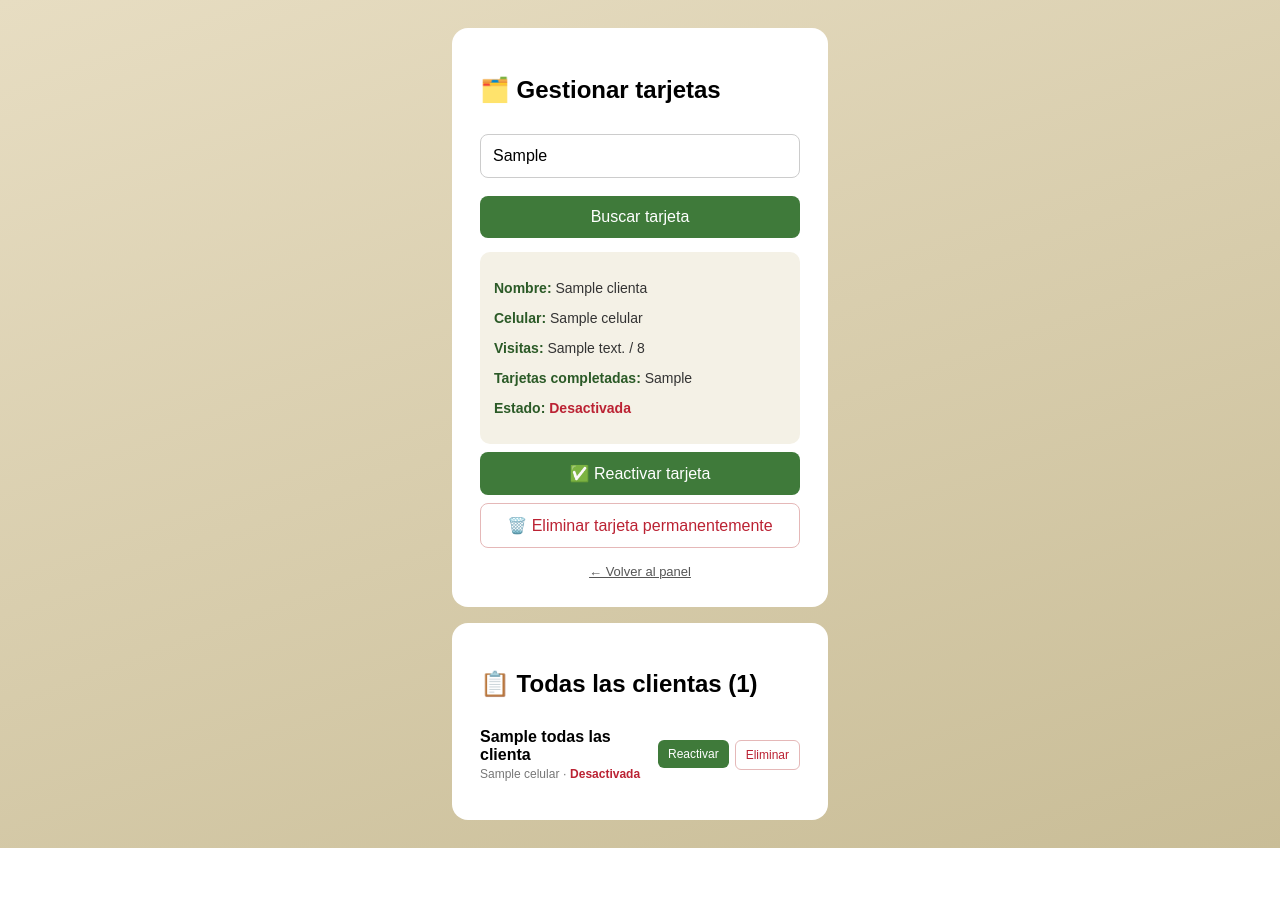
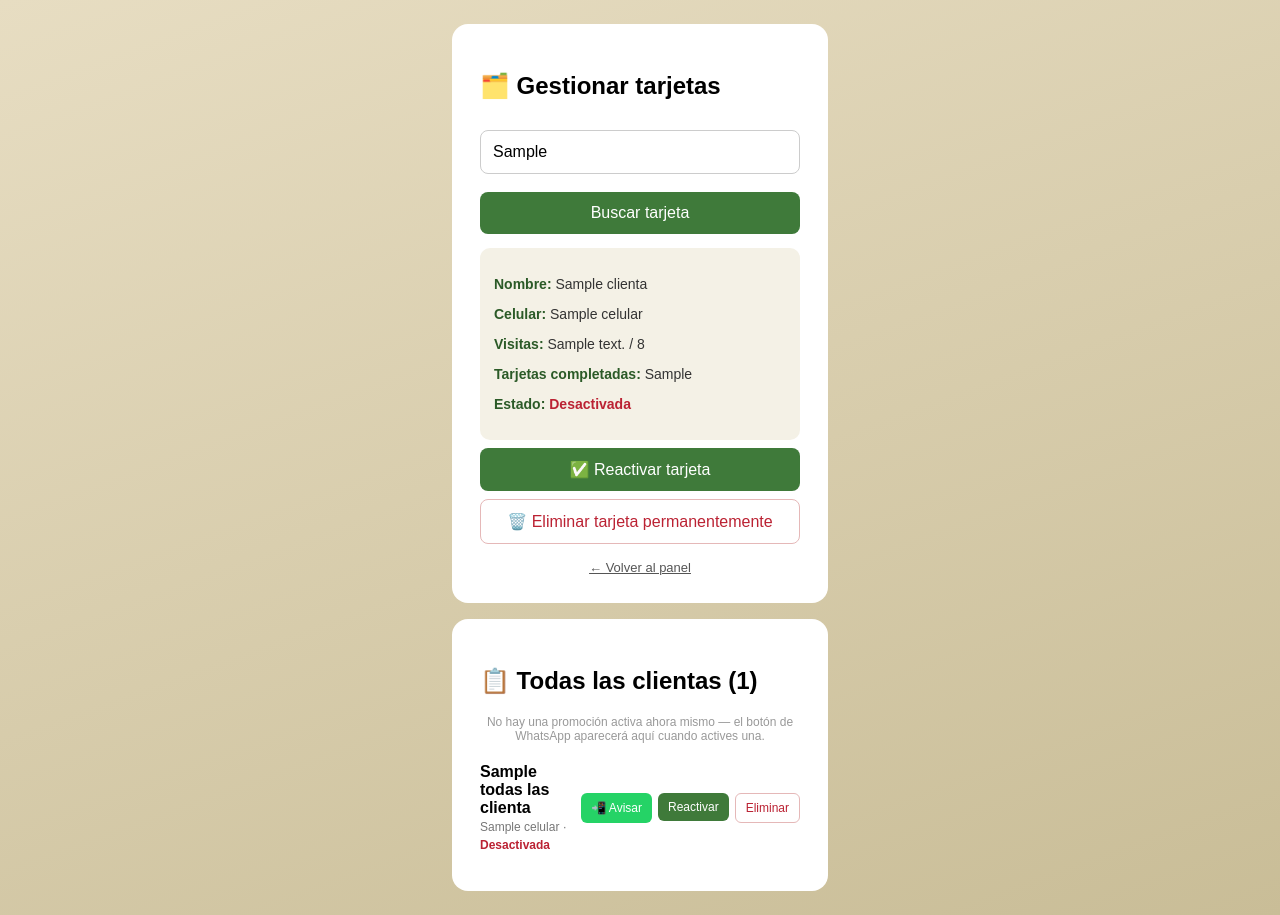
Before and after one commit to sistemacom40-byte/salon-fidelidad, a Flask app: template templates/tarjetas.html in a window 1280 px wide. Before the commit the page ends 848 px from the top, so only its background shows below. Run offline with Flask 3, Linux system fonts and the light colour scheme; the template is opened without the code that fills it: most values are stand-ins (such as "Sample title", 1, 10 or a date in 2020); some libraries are stand-ins or nearby versions.

Commit message:
feat: modo rafaga para avisar promo por whatsapp a todas las clientas activas, con contador de progreso

```diff
--- a/app.py
+++ b/app.py
@@ -2,6 +2,7 @@
 from database import get_conexion, USANDO_POSTGRES, crear_tablas
 import datetime
 from zoneinfo import ZoneInfo
+import urllib.parse
 
 app = Flask(__name__)
 app.secret_key = "cambiar-esto-luego"
@@ -15,6 +16,14 @@
 
 def marcador():
     return "%s" if USANDO_POSTGRES else "?"
+
+
+def link_whatsapp_clienta(celular, mensaje):
+    numero = "".join(ch for ch in str(celular) if ch.isdigit())
+    if len(numero) == 8:
+        numero = "502" + numero
+    texto = urllib.parse.quote(mensaje)
+    return f"https://wa.me/{numero}?text={texto}"
 
 
 def obtener_pin(cur):
@@ -380,16 +389,99 @@
         cur.execute(f"SELECT * FROM clientas WHERE celular = {m}", (celular_buscado,))
         clienta = cur.fetchone()
 
+    promo_actual = obtener_promo_vigente(cur)
+
     cur.execute("SELECT * FROM clientas ORDER BY nombre")
-    todas_las_clientas = cur.fetchall()
+    filas = cur.fetchall()
     conn.close()
+
+    todas_las_clientas = []
+    for fila in filas:
+        item = dict(fila)
+        if promo_actual and item.get("activo"):
+            item["wa_link"] = link_whatsapp_clienta(item["celular"], promo_actual["mensaje"])
+        else:
+            item["wa_link"] = None
+        todas_las_clientas.append(item)
+
+    avisadas_count = 0
+    total_con_promo = 0
+    todas_avisadas = False
+
+    if promo_actual:
+        if session.get("campana_promo_id") != promo_actual["id"]:
+            session["campana_promo_id"] = promo_actual["id"]
+            session["avisadas"] = []
+        avisadas = session.get("avisadas", [])
+        activas_con_promo = [c for c in todas_las_clientas if c["wa_link"]]
+        total_con_promo = len(activas_con_promo)
+        avisadas_count = len([c for c in activas_con_promo if c["celular"] in avisadas])
+        todas_avisadas = total_con_promo > 0 and avisadas_count >= total_con_promo
 
     return render_template(
         "tarjetas.html",
         clienta=clienta,
         celular_buscado=celular_buscado,
         todas_las_clientas=todas_las_clientas,
+        promo_activa=bool(promo_actual),
+        avisadas_count=avisadas_count,
+        total_con_promo=total_con_promo,
+        todas_avisadas=todas_avisadas,
     )
+
+
+@app.route("/tarjetas/avisar-siguiente")
+def avisar_siguiente():
+    if not session.get("staff_activo"):
+        return redirect(url_for("pin"))
+
+    m = marcador()
+    conn = get_conexion()
+    cur = conn.cursor()
+    promo_actual = obtener_promo_vigente(cur)
+
+    if not promo_actual:
+        conn.close()
+        flash("No hay ninguna promoción activa en este momento.")
+        return redirect(url_for("tarjetas"))
+
+    if session.get("campana_promo_id") != promo_actual["id"]:
+        session["campana_promo_id"] = promo_actual["id"]
+        session["avisadas"] = []
+
+    avisadas = session.get("avisadas", [])
+
+    cur.execute(f"SELECT * FROM clientas WHERE activo = {m} ORDER BY nombre", (1,))
+    clientas_activas = cur.fetchall()
+    conn.close()
+
+    siguiente = None
+    for c in clientas_activas:
+        if c["celular"] not in avisadas:
+            siguiente = c
+            break
+
+    if not siguiente:
+        flash("Ya avisaste a todas las clientas activas sobre esta promoción ✅")
+        return redirect(url_for("tarjetas"))
+
+    avisadas.append(siguiente["celular"])
+    session["avisadas"] = avisadas
+    session.modified = True
+
+    link = link_whatsapp_clienta(siguiente["celular"], promo_actual["mensaje"])
+    return redirect(link)
+
+
+@app.route("/tarjetas/avisar-reiniciar", methods=["POST"])
+def avisar_reiniciar():
+    if not session.get("staff_activo"):
+        return redirect(url_for("pin"))
+
+    session["avisadas"] = []
+    session.modified = True
+    flash("Se reinició el conteo. Puedes volver a avisar a todas.")
+    return redirect(url_for("tarjetas"))
 
 
 @app.route("/tarjetas/toggle/<celular>", methods=["POST"])
--- a/templates/tarjeta.html
+++ b/templates/tarjeta.html
@@ -409,7 +409,7 @@
       const estiloConfeti = document.createElement("style");
       estiloConfeti.textContent =
         "@keyframes caerConfeti {" +
-        "0% { transform: translateY(0) rotate(0deg); opacity: 0.9; }" +
+        "0% { transform: translateY(0) rotate(0deg); opacity: 0.9; }" +.2
         "100% { transform: translateY(105vh) rotate(360deg); opacity: 0; }" +
         "}";
       document.head.appendChild(estiloConfeti);
--- a/templates/tarjetas.html
+++ b/templates/tarjetas.html
@@ -55,6 +55,24 @@
     .btn-desactivar.btn-mini { background: white; color: #b26b00; border: 1px solid #f0d9a0; }
     .btn-reactivar.btn-mini { background: #3f7a3a; color: white; }
     .btn-eliminar-mini { background: white; color: #b23; border: 1px solid #e5b8b8; }
+    .btn-whatsapp-mini {
+      background: #25D366; color: white; text-decoration: none;
+      display: inline-flex; align-items: center; justify-content: center;
+    }
+    .aviso-sin-promo {
+      text-align: center; font-size: 12px; color: #999; margin-bottom: 10px;
+    }
+    .rafaga { margin-bottom: 16px; }
+    .btn-rafaga {
+      display: block; text-align: center; text-decoration: none;
+      background: #25D366; color: white; font-weight: 700; font-size: 14px;
+      padding: 12px; border-radius: 8px;
+    }
+    .rafaga-completo {
+      text-align: center; font-size: 13px; font-weight: 600; color: #2b5a27;
+      background: #e4f2e0; padding: 10px; border-radius: 8px; margin-bottom: 8px;
+    }
+    .btn-reiniciar { width: 100%; background: white; color: #555; border: 1px solid #ccc; }
   </style>
 </head>
 <body>
@@ -114,6 +132,23 @@
   <div class="box">
     <h2>📋 Todas las clientas ({{ todas_las_clientas|length }})</h2>
 
+    {% if not promo_activa %}
+      <p class="aviso-sin-promo">No hay una promoción activa ahora mismo — el botón de WhatsApp aparecerá aquí cuando actives una.</p>
+    {% elif total_con_promo > 0 %}
+      <div class="rafaga">
+        {% if todas_avisadas %}
+          <p class="rafaga-completo">✅ Ya avisaste a todas ({{ avisadas_count }} de {{ total_con_promo }})</p>
+          <form method="POST" action="{{ url_for('avisar_reiniciar') }}">
+            <button type="submit" class="btn-mini btn-reiniciar">🔁 Volver a avisar a todas</button>
+          </form>
+        {% else %}
+          <a href="{{ url_for('avisar_siguiente') }}" class="btn-rafaga">
+            📲 Avisar a la siguiente ({{ avisadas_count }} de {{ total_con_promo }})
+          </a>
+        {% endif %}
+      </div>
+    {% endif %}
+
     {% if todas_las_clientas %}
       {% for c in todas_las_clientas %}
         <div class="fila-clienta">
@@ -124,6 +159,9 @@
             </span>
           </div>
           <div class="fila-acciones">
+            {% if c.wa_link %}
+              <a href="{{ c.wa_link }}" target="_blank" class="btn-mini btn-whatsapp-mini">📲 Avisar</a>
+            {% endif %}
             <form method="POST" action="{{ url_for('tarjetas_toggle', celular=c.celular) }}">
               {% if c.activo %}
                 <button type="submit" class="btn-mini btn-desactivar">Desactivar</button>
```
